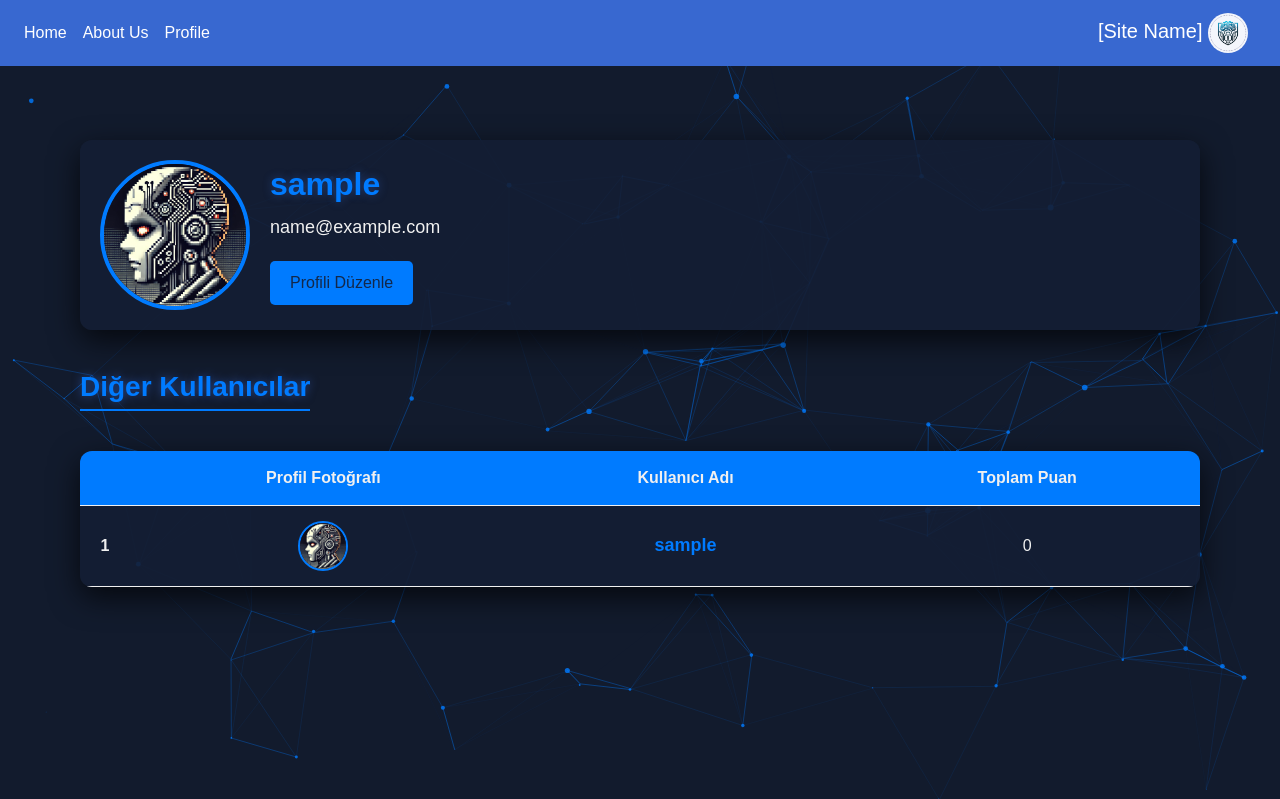
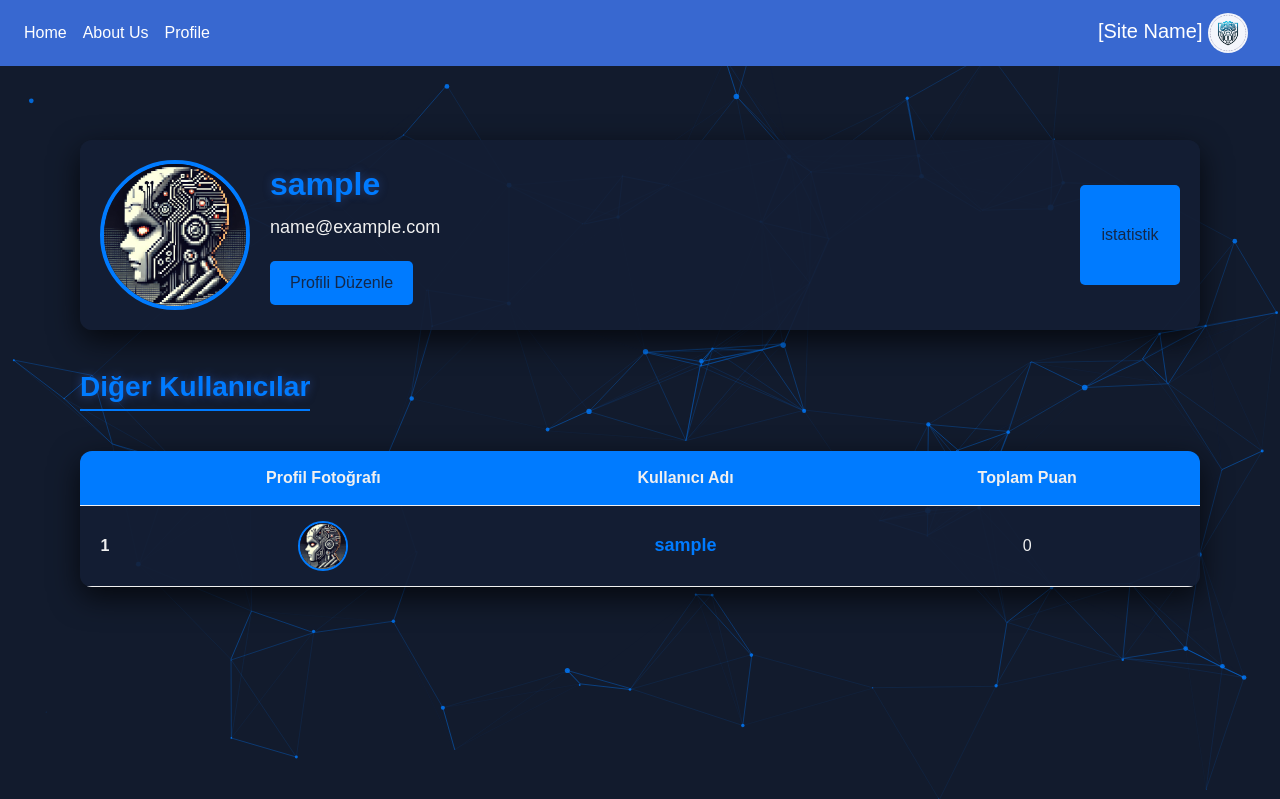
Before and after one commit to SedanurCeylan/tubitakprojesi, a Flask app: page /profil in a window 1280 px wide. Shown: the top 799 px of the page. Run offline with Flask 3, Linux system fonts and the light colour scheme; the visitor is signed in with stand-in values (Sample User, id 1); data comes from the database, SQL or seed files in the repository; parts of the project's set-up code (start-up, migrations or seed data) failed here and were passed over; some libraries are stand-ins or nearby versions.

Commit message:
sondan bi önceki

```diff
--- a/website/templates/hakkimda.html
+++ b/website/templates/hakkimda.html
@@ -236,7 +236,7 @@ About
     particlesJS("particles-js", {
         "particles": {
             "number": {
-                "value": 100,
+                "value": 70,
                 "density": {
                     "enable": true,
                     "value_area": 800
--- a/website/templates/login.html
+++ b/website/templates/login.html
@@ -11,6 +11,7 @@
     body {
       height: 100%;
       margin: 0;
+      padding: 0;
       overflow: hidden;
     }
 
@@ -91,7 +92,7 @@
     }
 
     .footer-text {
-      text-align: center;
+      text-align: left;
       display: inline-block;
       padding: 15px 12px 0px 12px;
 
--- a/website/templates/profil.html
+++ b/website/templates/profil.html
@@ -66,6 +66,26 @@
         color: #f0f0f0;
         margin-bottom: 20px;
     }
+    .istatistik {
+    color: #151f35e6;
+    background-color: #007bff;
+    border-radius: 5px;
+    padding: 10px;
+    transition: background-color 0.3s ease;
+    border: #007bff;
+    width: 100px; /* Make it square */
+    height: 100px; /* Make it square */
+    margin-left: auto; /* Push it to the end of the flex container */
+    display: flex;
+    align-items: center;
+    justify-content: center;
+}
+
+.istatistik:hover {
+    background-color: #0056b3;
+    text-decoration: none;
+    color: #fff;
+}
 
     .edit-profile-btn {
         display: inline-block;
@@ -178,7 +198,9 @@
             <h2 class="username">{{ user.username }}</h2>
             <p class="email">{{ user.email }}</p>
             <a href="{{ url_for('views.edit_profile') }}" class="edit-profile-btn">Profili Düzenle</a>
+
         </div>
+        <button class="istatistik" id="istatistik">istatistik</button>
     </div>
 
     <h3 class="other-users-title">Diğer Kullanıcılar</h3>
@@ -190,6 +212,7 @@
                 <th>Kullanıcı Adı</th>
                 <th>Toplam Puan</th>
             </tr>
+
         </thead>
         <tbody>
             {% for u in users %}
```
